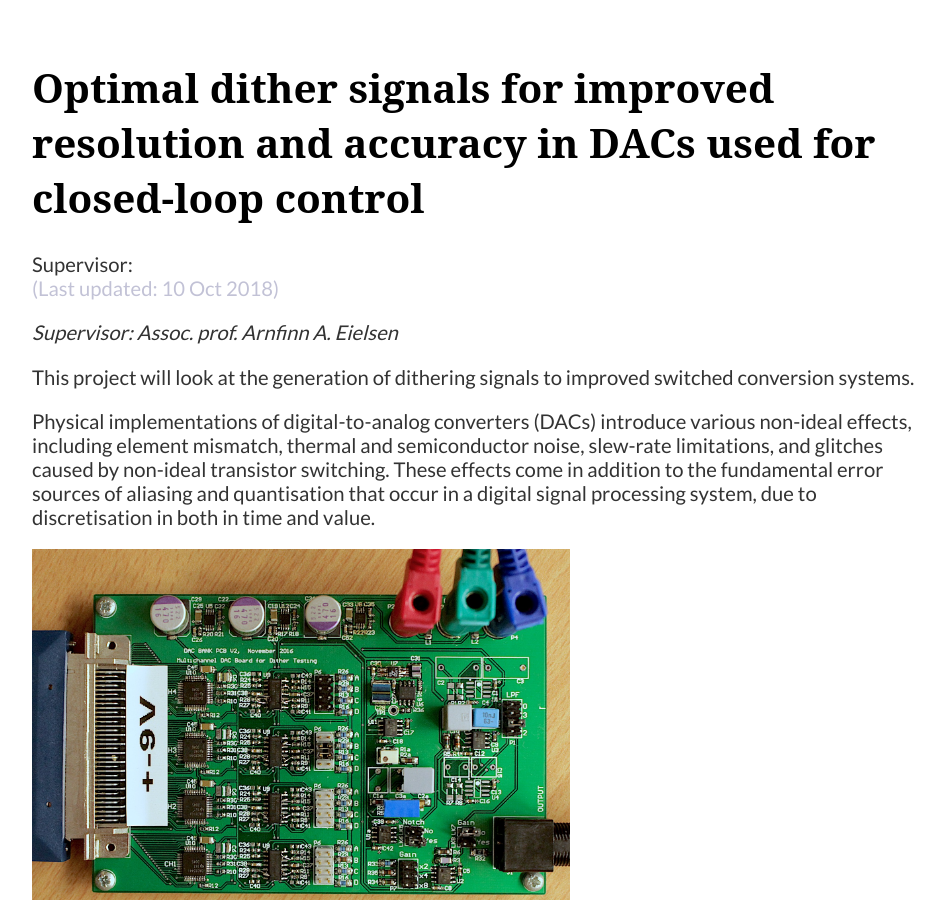
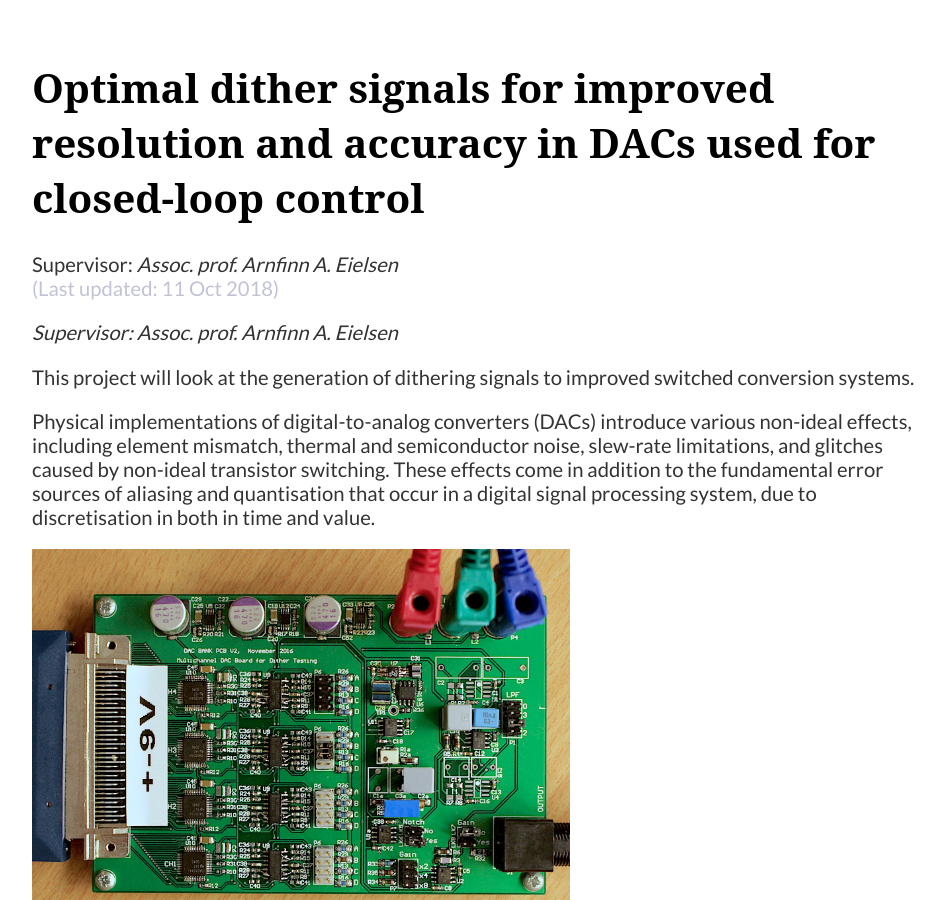
Before and after one commit to eielsen/eielsen.github.io, a Jekyll site: the page built from _posts/2018-10-10-dac-dithering.md, in a window 1280 px wide and 900 px high. Shown: the whole window, without its empty margins (160-1105 px from the left). Built offline with Jekyll 4.4.1, drawn with Linux system fonts in a browser that asks for light colours; some web fonts are replaced.

Commit message:
Update _posts/2018-10-10-dac-dithering.md

```diff
--- a/_posts/2018-10-10-dac-dithering.md
+++ b/_posts/2018-10-10-dac-dithering.md
@@ -1,7 +1,8 @@
 ---
 layout: post
 title: "Optimal dither signals for improved resolution and accuracy in DACs used for closed-loop control"
-date: 2018-10-10
+supervisor: Assoc. prof. Arnfinn A. Eielsen
+date: 2018-10-11
 ---
 
 [comment]: ## Optimal dither signals for improved resolution and accuracy in digital-analog converters used for closed-loop control
```
